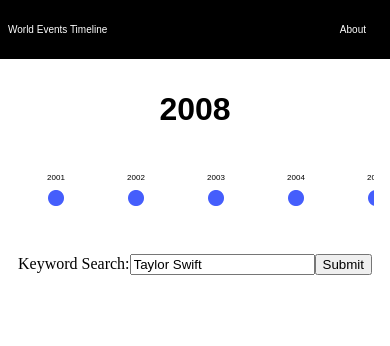
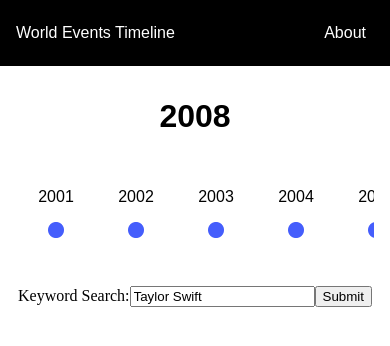
Before and after one commit to kim2552/storyline, a React (Create React App) app: page / in a window 390 px wide. Shown: the top 346 px of the page. Built offline with nearby package versions, Linux system fonts and the light colour scheme; no server answers.

Commit message:
removed small screen layout

```diff
--- a/src/scss/_gallery.scss
+++ b/src/scss/_gallery.scss
@@ -19,7 +19,7 @@
     }
 
     .carousel::-webkit-scrollbar{
-        height:0.5rem;
+        height:1rem;
     }
     .carousel::-webkit-scrollbar-thumb {
         background-color: $secondary-color;    /* color of the scroll thumb */
--- a/src/scss/_global.scss
+++ b/src/scss/_global.scss
@@ -35,27 +35,3 @@ h1{
 p{
     font-size: 16px;
 }
-
-@media screen and (max-width: 1280px){
-    h1{
-        font-size: 16px;
-    }
-    p{
-        font-size: 12px;
-    }
-    a{
-        font-size: 12px;
-    }
-}
-
-@media screen and (max-width: 768px){
-    h1{
-        font-size: 10px;
-    }
-    p{
-        font-size: 8px;
-    }
-    a{
-        font-size: 10px;
-    }
-}
--- a/src/scss/_header.scss
+++ b/src/scss/_header.scss
@@ -13,12 +13,6 @@
     @media only screen and (max-width: 1280px) {
         .logo{
             padding: $button-padding-md;
-        }
-    }
-
-    @media only screen and (max-width: 768px) {
-        .logo{
-            padding: $button-padding-sm;
         }
     }
 }
--- a/src/scss/_timeline.scss
+++ b/src/scss/_timeline.scss
@@ -10,7 +10,7 @@
         // justify-content: center;
     }
     .carousel::-webkit-scrollbar{
-        height:0.5rem;
+        height:1rem;
     }
     .carousel::-webkit-scrollbar-thumb {
         background-color: $secondary-color;    /* color of the scroll thumb */
```
